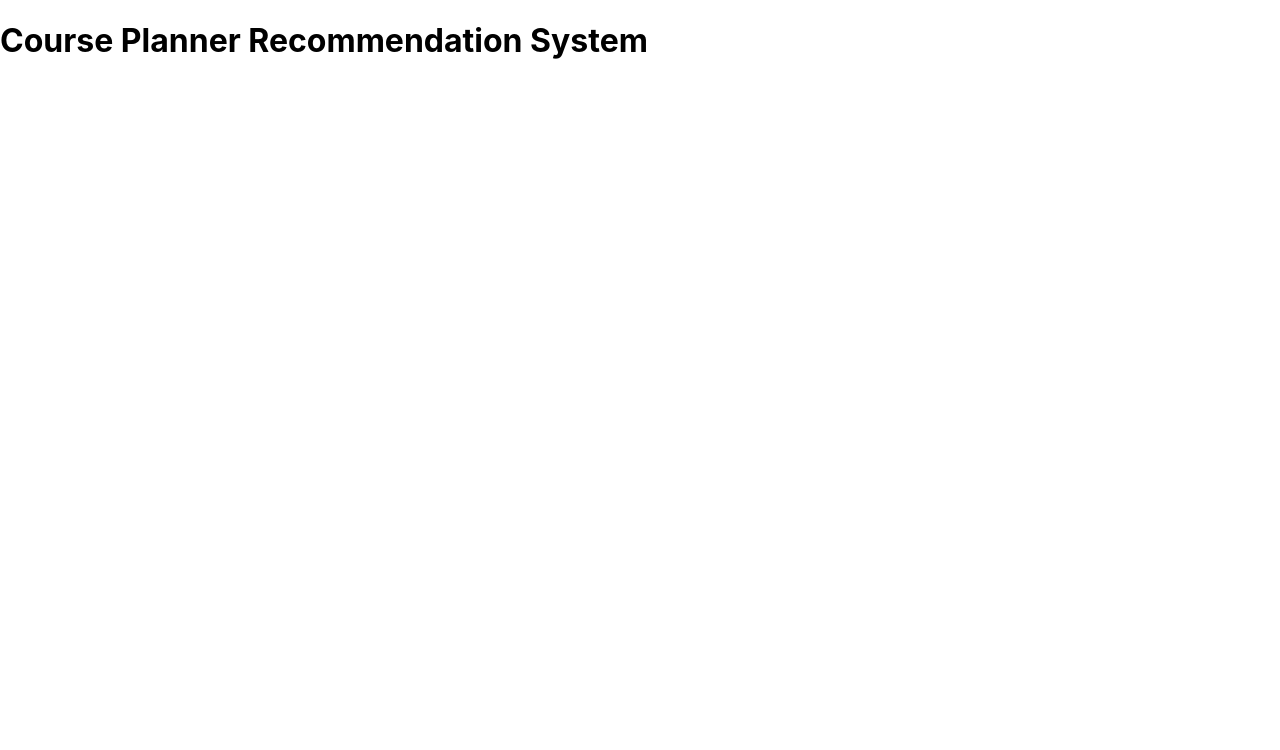
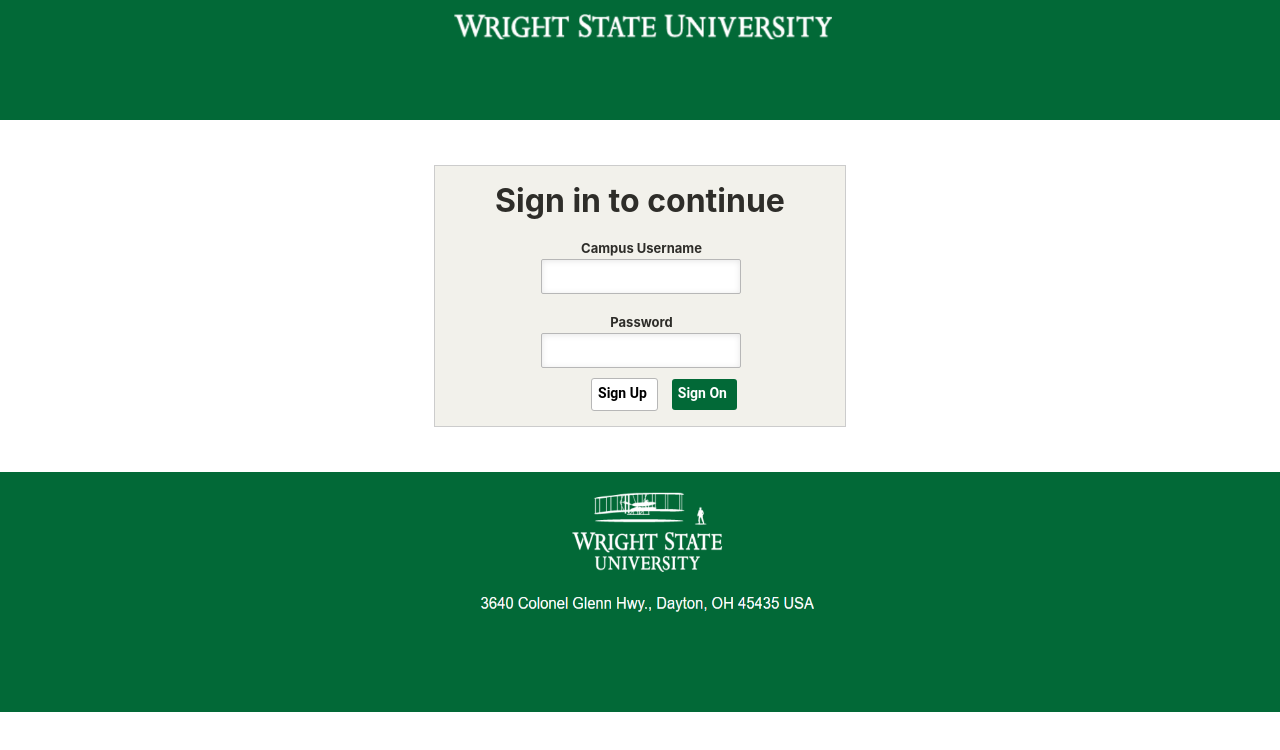
Before and after one commit to Tarak1246/GradCoursePlanner, a React (Create React App) app in the folder client/: page / in a window 1280 px wide. Shown: the top 750 px of the page. Built offline with nearby package versions, Linux system fonts and the light colour scheme.

Commit message:
login signup

```diff
--- a/client/public/index.html
+++ b/client/public/index.html
@@ -24,7 +24,7 @@
       work correctly both with client-side routing and a non-root public URL.
       Learn how to configure a non-root public URL by running `npm run build`.
     -->
-    <title>React App</title>
+    <title>Coruse Planner</title>
   </head>
   <body>
     <noscript>You need to enable JavaScript to run this app.</noscript>
--- a/client/src/App.css
+++ b/client/src/App.css
@@ -36,3 +36,20 @@
     transform: rotate(360deg);
   }
 }
+
+.header {
+    display: flex;
+    flex-direction: column;
+    background: #026937;
+    color: #fff;
+    height: 15vh;
+}
+
+.footer {
+    display: flex;
+    flex-direction: column;
+    background: #026937;
+    color: #fff;
+    height: 30vh;
+    align-items: center;
+}
--- a/client/src/App.js
+++ b/client/src/App.js
@@ -1,4 +1,9 @@
 import React, { useEffect } from 'react';
+import './App.css';
+import { LoginSignup } from './Components/LoginSignup/LoginSignup';
+import header_logo from './Components/Assets/images/wright-header.png';
+import footer_logo from './Components/Assets/images/wright-footer.png';
+
 
 const App = () => {
 
@@ -9,7 +14,17 @@
   return (
     <div className="App">
       {/* implement all routes here using react router */}
-      <h1>Course Planner Recommendation System</h1>
+          <div className="header" role="banner">
+              <div className="header-img">
+                  <img src={header_logo} alt="Wright State University" width="400" height="50"></img>
+              </div>
+          </div>
+          <LoginSignup />
+          <div className="footer">
+              <div className="foottext">
+                  <img src={footer_logo} alt="Wright State University" width="400" height="150"></img>
+              </div>
+          </div>
     </div>
   );
 };
--- /dev/null
+++ b/client/src/Components/LoginSignup/LoginSignup.css
@@ -0,0 +1,67 @@
+.container{
+    display: flex;
+    flex-direction: column;
+    align-items: center;
+    margin: auto;
+    background: white;
+}
+
+.login{
+    display: flex;
+    flex-direction: column;
+    align-items: center;
+    padding: 5px;
+    border: 1px #ccc solid;
+    background: #f2f1eb;
+    width: 400px;
+    margin: 45px 0px 45px 0px;
+}
+
+.signuptext{
+    font-size: 2em;
+    font-weight: bold;
+    color: #2e2d29;
+    padding: 10px 10px 0px 10px;
+    min-height: 16px;
+    text-align: center;
+}
+
+.text{
+    font-size: 13px;
+    color: #2e2d29;
+    margin: 0 0 3px 3px;
+    font-weight: bold;
+}
+.textbox{
+    border: 1px solid #b7b7b7;
+    padding: 8px 0;
+    margin: 0;
+    text-indent: 7px;
+    line-height: 1.2;
+    font-size: 14px;
+    font-weight: bold;
+    color: #2e2d29;
+    width: 100%;
+    outline: none;
+    border-radius: 2px;
+    box-shadow: inset 0 1px 6px 0 rgba(0, 0, 0, 0.1);
+}
+
+.signupbotton{
+    display: inline-block;
+    cursor: pointer;
+    font-size: 14px;
+    white-space: nowrap;
+    text-align: center;
+    text-decoration: none;
+    color: #fff;
+    font-weight: bold;
+    padding: 6px 10px 9px 6px;
+    margin: 10px -17px 10px 31px;;
+    background: #026937;
+    border: none;
+    min-width: 65px;
+    border-radius: 3px;
+    font-family: Roboto, Arial, Helvetica, sans-serif;
+
+}
--- /dev/null
+++ b/client/src/Components/LoginSignup/LoginSignup.jsx
@@ -0,0 +1,41 @@
+import React, { useState } from 'react'
+import './LoginSignup.css'
+
+export const LoginSignup = () => {
+
+  const [action, setAction] = useState("in");
+  return (
+    <div className="container">
+      <div className="login">
+        <div className="signuptext">Sign {action} to continue </div>
+        <div className="inputs">
+          {action==="in"?<div></div>:<div className="input">
+            <img src="" alt="" />
+            <div className="text">Student Name</div>
+            <input type="text" className="textbox" />
+          </div>}
+
+          <div className="input">
+            <img src="" alt="" />
+            <div className="text">Campus Username</div>
+            <input type="email" className="textbox" />
+          </div>
+          <div className="input">
+            <img src="" alt="" />
+            <div className="text">Password</div>
+            <input type="password" className="textbox" />
+          </div>
+        </div>
+        {action==="in"?<div>
+          <input type="button" className="signupbotton" style={{background:"white", color:"black", border:"1px solid #b7b7b7"}} onClick={()=>{setAction("up")}} value="Sign Up"/>
+        <input type="button" className="signupbotton" onClick={()=>{setAction("in")}} value="Sign On"/>
+
+        </div>:<div className="submit-container">
+        <input type="button" className="signupbotton" style={{background:"white", color:"black", border:"1px solid #b7b7b7"}} onClick={()=>{setAction("in")}} value="Sign On"/>
+        <input type="button" className="signupbotton" onClick={()=>{setAction("up")}} value="Sign Up"/>
+        </div>
+       }
+        </div>
+    </div>
+  )
+}
```
Also changed, not shown: client/src/Components/Assets/images/wright-footer.png (added), client/src/Components/Assets/images/wright-header.png (added).
